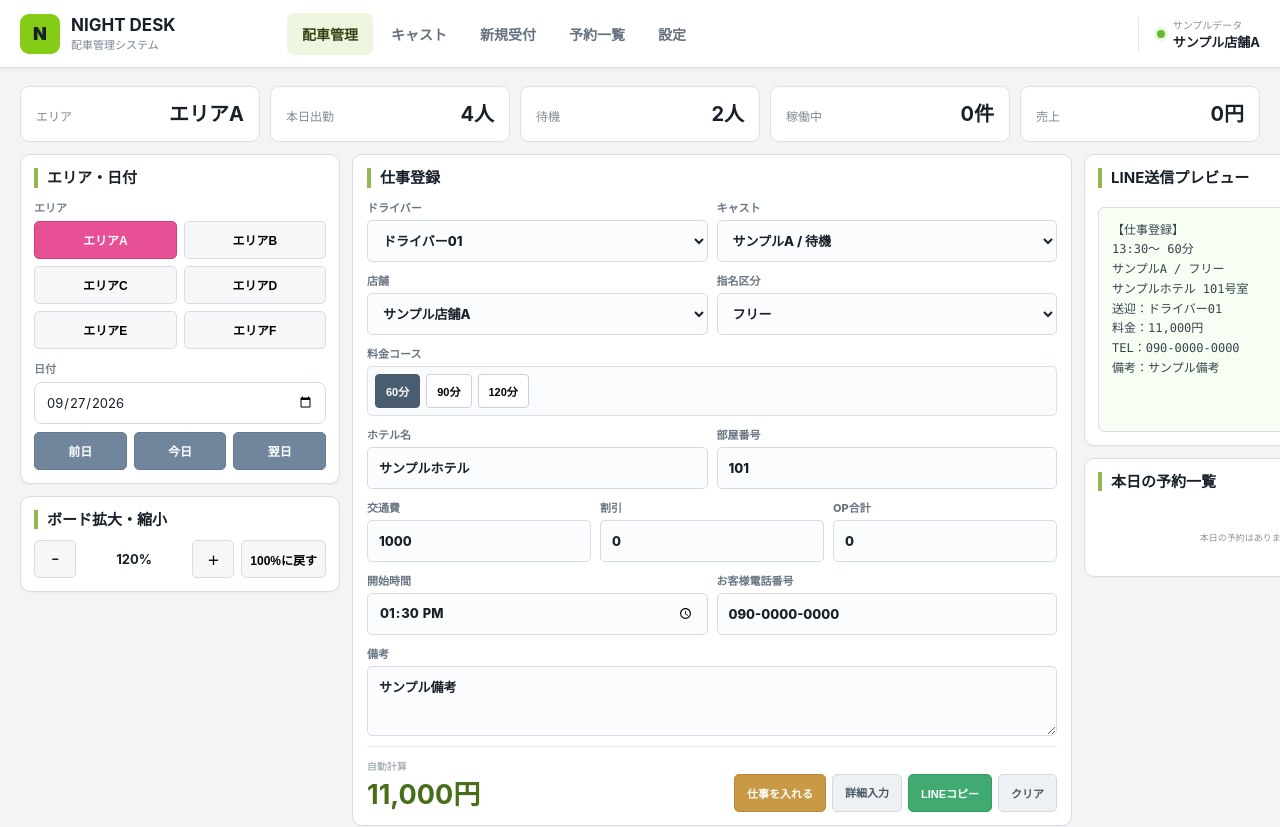
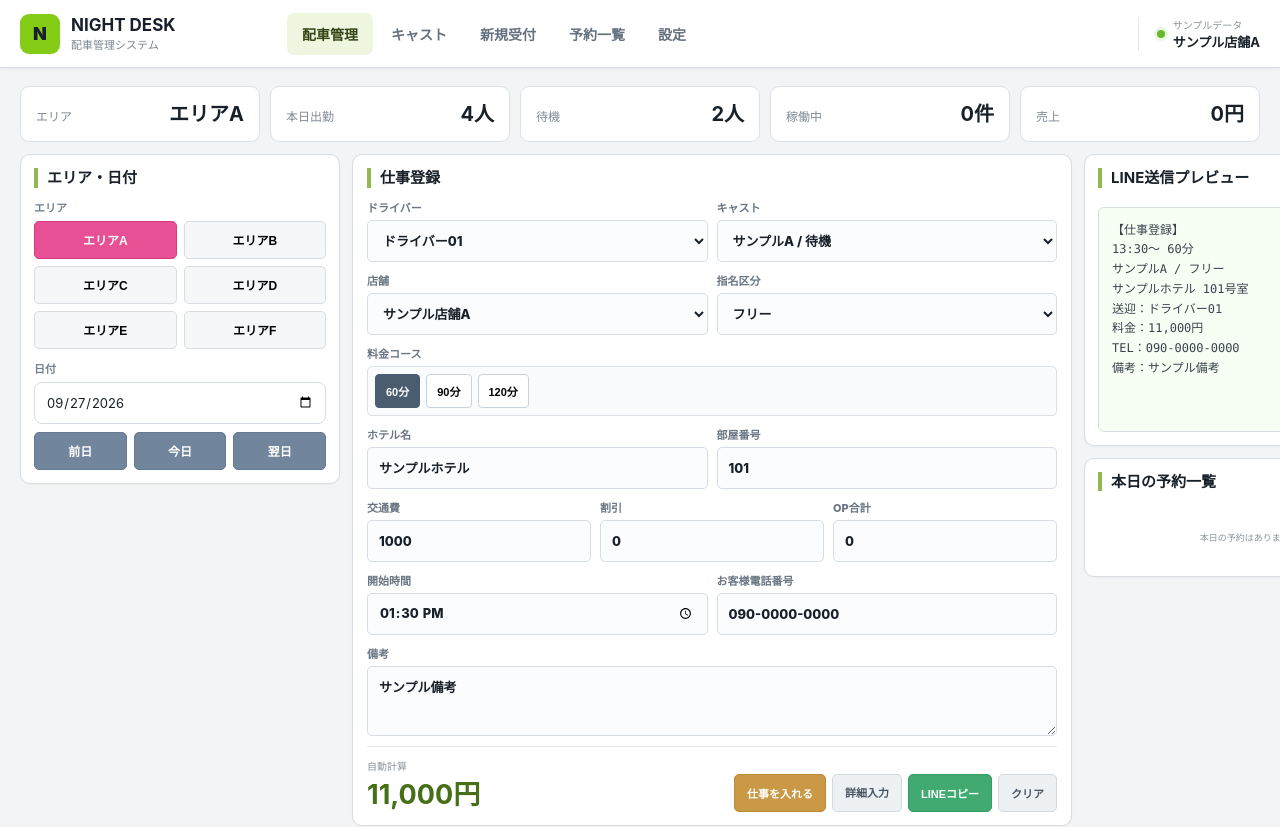
Before and after one commit to admozisan-design/night-desk, a Next.js app: page / in a window 1280 px wide. Shown: the top 827 px of the page. Built offline with nearby package versions, Linux system fonts and the light colour scheme.

Commit message:
Remove board zoom controls

```diff
--- a/app/page.tsx
+++ b/app/page.tsx
@@ -61,7 +61,6 @@ export default function DashboardPage(){
   const [now,setNow] = useState<Date|null>(null);
   const [area,setArea] = useState("エリアA");
   const [date,setDate] = useState(()=>dateInputValue(new Date()));
-  const [zoom,setZoom] = useState(120);
 
   const [castId,setCastId] = useState("");
   const [driverId,setDriverId] = useState(drivers[0]?.id ?? "");
@@ -215,16 +214,6 @@ export default function DashboardPage(){
             <button onClick={()=>shiftDate(1)}>翌日</button>
           </div>
         </section>
-
-        <section className="deskPanel">
-          <h2>ボード拡大・縮小</h2>
-          <div className="zoomControls">
-            <button onClick={()=>setZoom(z=>Math.max(70,z-10))}>−</button>
-            <strong>{zoom}%</strong>
-            <button onClick={()=>setZoom(z=>Math.min(140,z+10))}>＋</button>
-            <button onClick={()=>setZoom(100)}>100%に戻す</button>
-          </div>
-        </section>
       </aside>
 
       <main className="deskCenter">
@@ -333,7 +322,7 @@ export default function DashboardPage(){
         </div>
       </div>
       <div className="dispatchScroll boardZoomWrap">
-        <div className="dispatchBoard wideBoard" style={{width:`${zoom}%`}}>
+        <div className="dispatchBoard wideBoard">
           <div className="dispatchHeader dispatchNameHead">キャスト</div>
           <div className="dispatchHeader dispatchShiftHead">出勤 / 受付 / 上り</div>
           <div className="dispatchHeader dispatchCountHead">本数</div>
```
